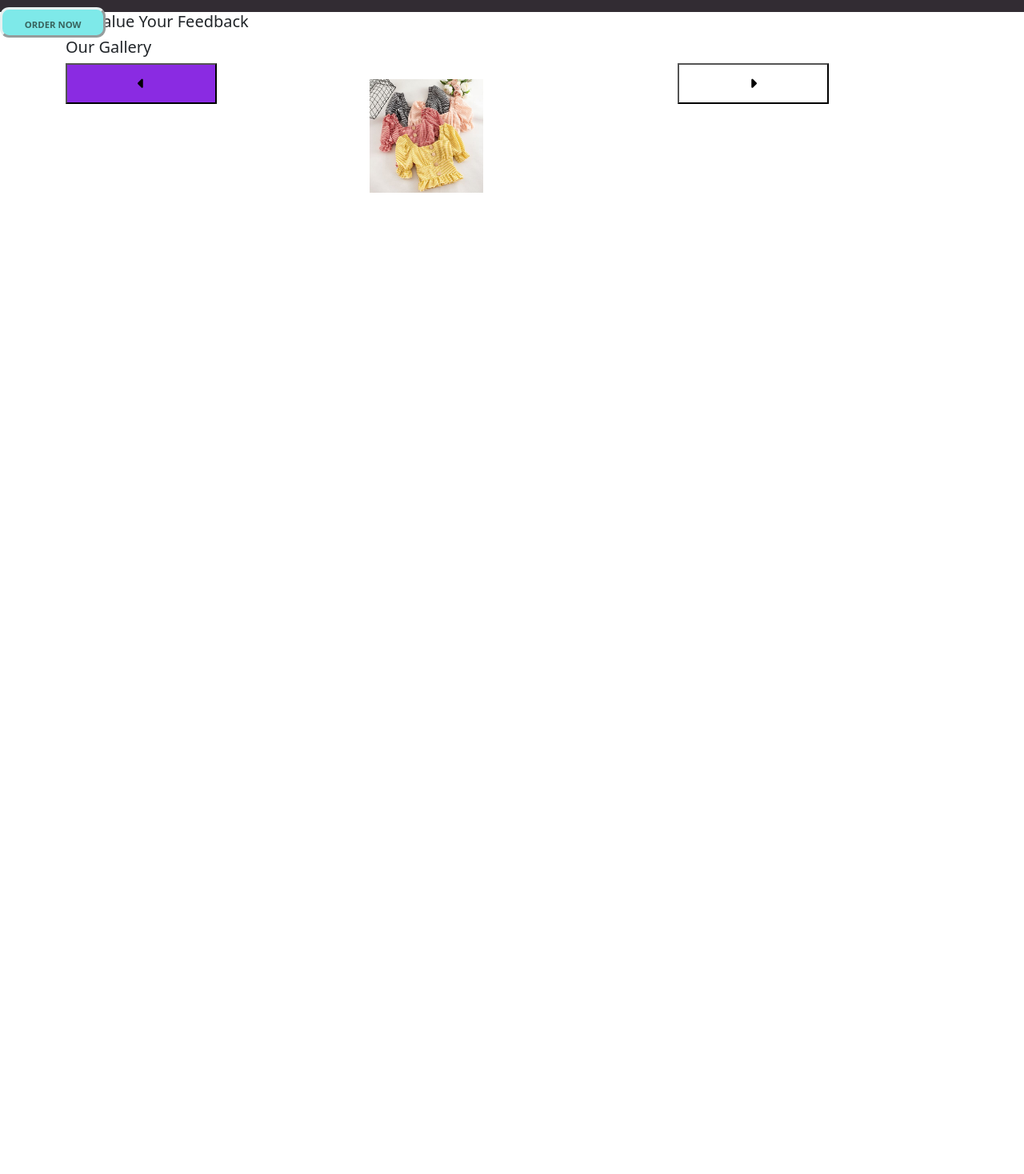
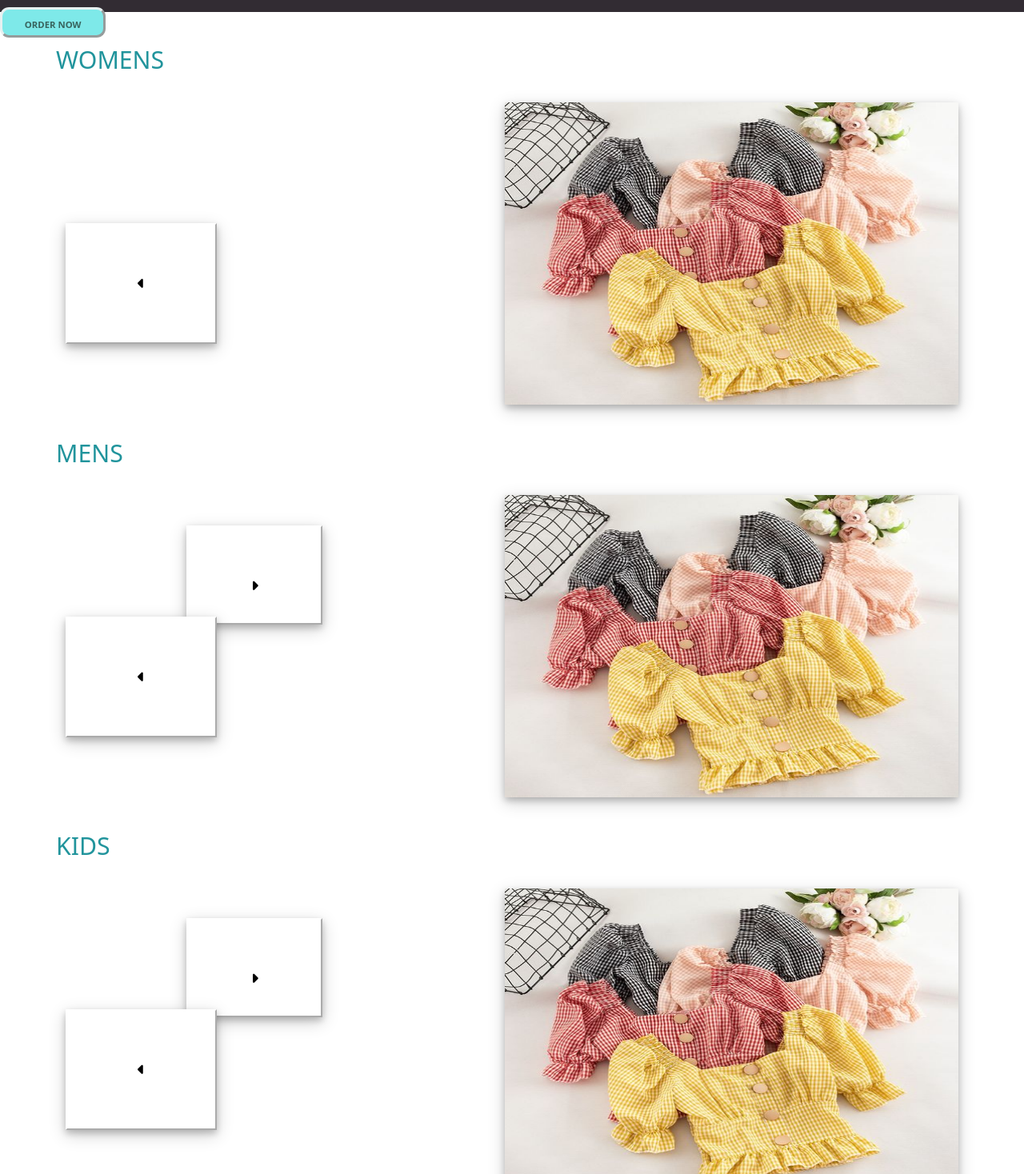
Before and after one commit to shashikadilhani/Fashion-Store-Frontend, a React app: page /cloths in a window 1280 px wide. Shown: the part 42-1510 px from the top of the page at 80% size. Before the commit the page ends 800 px from the top, so only its background shows below. Built offline with nearby package versions, Linux system fonts and the light colour scheme; no server answers.

Commit message:
Resolve conflicts in image gallery

```diff
--- a/src/Our Services/cloths.js
+++ b/src/Our Services/cloths.js
@@ -48,61 +48,96 @@ class Cloths extends Component{
   render() {
     return (
 
+            <>
+                <Grid>
                 <Container className="feedback-container">
-                <Row>
-                    <h5>We Value Your Feedback</h5>
-                    <h5>Our Gallery</h5>
+                            <Row className="rowtext">
+                                {/* <h5>We Value Your Feedback</h5> */}
+                                WOMENS
                             </Row>
-                <Row>
-                    <Col>
+
+
+                            <Row className="row">
+                                <Col className="col1">
                                 <button className="btn1" onClick={this.onClickPrevious}> <i class="fa fa-caret-left" aria-hidden="true"></i> </button>
                                 </Col>
-                    <Col>
+                                <Col className="cls2">
                                 <div className="gallery-div">
 
-                    <img src={this.state.picList[this.state.index]} style={{"maxHeight":"40%","maxWidth":"40%"}} /> <br/>
+                                <img className="image" src={this.state.picList[this.state.index]} /> <br/>
 
                             </div>
-                    </Col>
-                    <Col>
-                    <button style={{"margin-left":"5px", "fontSize":"18px"}} onClick={this.onClickNext}> <i class="fa fa-caret-right" aria-hidden="true"></i></button>
-
+                                </Col >
+                                <Col className="col3">
+                                <button className="btn2"  onClick={this.onClickNext}> <i class="fa fa-caret-right" aria-hidden="true"></i></button>
                                 </Col>
 
                             </Row>
+
                     </Container>
 
-    // <Grid className="mengrid" direction='row' container  >
+                </Grid>
 
 
-    //     <Grid className="grid11"  >
-    //         <p>BLOUSES</p>
-    //     </Grid>
-    //     <Grid className="grid12"  >
-    //     <p>
-    //       SAREE
-    //     </p>
-    //     </Grid>
-
-    //     <Grid className="grid13" >
-    //     <p>
-    //        GAWON
-    //     </p>
-
-    //     </Grid>
-    //     <Grid className="grid14"  >
-    //         <p>SKIRTS</p>
-
-    //     </Grid>
-    //     <Grid className="grid15">
-    //         <p>OFFICE WARE</p>
-    //     </Grid>
-    //     <Grid className="grid16"  >
-    //         <p>DENIMS</p>
-    //     </Grid>
+                <Grid>
+                <Container className="feedback-container">
+                            <Row className="rowtext">
+                                {/* <h5>We Value Your Feedback</h5> */}
+                                MENS
+                            </Row>
 
 
-    // </Grid>
+                            <Row className="row">
+                                <Col className="col1">
+                                <button className="btn1" onClick={this.onClickPrevious}> <i class="fa fa-caret-left" aria-hidden="true"></i> </button>
+                                </Col>
+                                <Col className="cls2">
+                                <div className="gallery-div">
+
+                                <img className="image" src={this.state.picList[this.state.index]} /> <br/>
+
+                            </div>
+                                </Col >
+                                <Col className="col3">
+                                <button className="btn2"  onClick={this.onClickNext}> <i class="fa fa-caret-right" aria-hidden="true"></i></button>
+                                </Col>
+
+                            </Row>
+
+                    </Container>
+
+                </Grid>
+
+                <Grid>
+                <Container className="feedback-container">
+                            <Row className="rowtext">
+                                {/* <h5>We Value Your Feedback</h5> */}
+                                KIDS
+                            </Row>
+
+
+                            <Row className="row">
+                                <Col className="col1">
+                                <button className="btn1" onClick={this.onClickPrevious}> <i class="fa fa-caret-left" aria-hidden="true"></i> </button>
+                                </Col>
+                                <Col className="cls2">
+                                <div className="gallery-div">
+
+                                <img className="image" src={this.state.picList[this.state.index]} /> <br/>
+
+                            </div>
+                                </Col >
+                                <Col className="col3">
+                                <button className="btn2"  onClick={this.onClickNext}> <i class="fa fa-caret-right" aria-hidden="true"></i></button>
+                                </Col>
+
+                            </Row>
+
+                    </Container>
+
+                </Grid>
+            </>
+
 
     );
   }
--- a/src/Our Services/gallery.css
+++ b/src/Our Services/gallery.css
@@ -1,6 +1,15 @@
 .gallery-div{
-    padding-top: 20px;
-    padding-bottom: 20px;
+    /* padding-top: 20px; */
+    /* padding-bottom: 20px; */
+    /* background-color: blueviolet; */
+    width: 150mm;
+    box-shadow: 0 4px 8px 0 rgba(0, 0, 0, 0.2), 0 6px 20px 0 rgba(0, 0, 0, 0.19);
+    height: 500m;
+}
+.image{
+    /* height: 90mm; */
+    width: 150mm;
+    max-height: 100mm;
 }
 
 .gallery-button {
@@ -10,5 +19,50 @@
 .btn1{
     font-size: 18px ;
     padding-top: 10px;
-    background-color: blueviolet;
+    margin-top: 40mm;
+    /* background-color: rgb(196, 209, 16); */
+    margin-left: 0mm;
+    border-color: white;
+    box-shadow: 0 4px 8px 0 rgba(0, 0, 0, 0.2), 0 6px 20px 0 rgba(0, 0, 0, 0.19);
+    padding: 60px;
 }
+.btn2{
+    font-size: 18px ;
+    padding-top: 10px;
+    margin-top: 40mm;
+    /* background-color: rgb(64, 65, 64); */
+    border-color: white;
+    box-shadow: 0 4px 8px 0 rgba(0, 0, 0, 0.2), 0 6px 20px 0 rgba(0, 0, 0, 0.19);
+    padding: 60px;
+    margin-left: 40mm;
+}
+
+.feedback-container{
+    /* background-color: aqua; */
+    height: 120mm;
+    /* background-color: violet; */
+}
+
+.cls2{
+    /* background-color: brown; */
+    height: 100mm;
+    /* width: 150mm; */
+}
+
+.row{
+    margin-top: 10mm;
+    /* background-color: crimson; */
+    height: 10mm;
+
+}
+
+.col1{
+    /* background-color: darkblue; */
+    height: 80mm;
+    /* height: 10mm; */
+}
+
+.rowtext{
+    font-size: 8mm;
+    color: rgb(33, 148, 156);
+}
```
Lines whose indentation alone changed are shown as unchanged.
